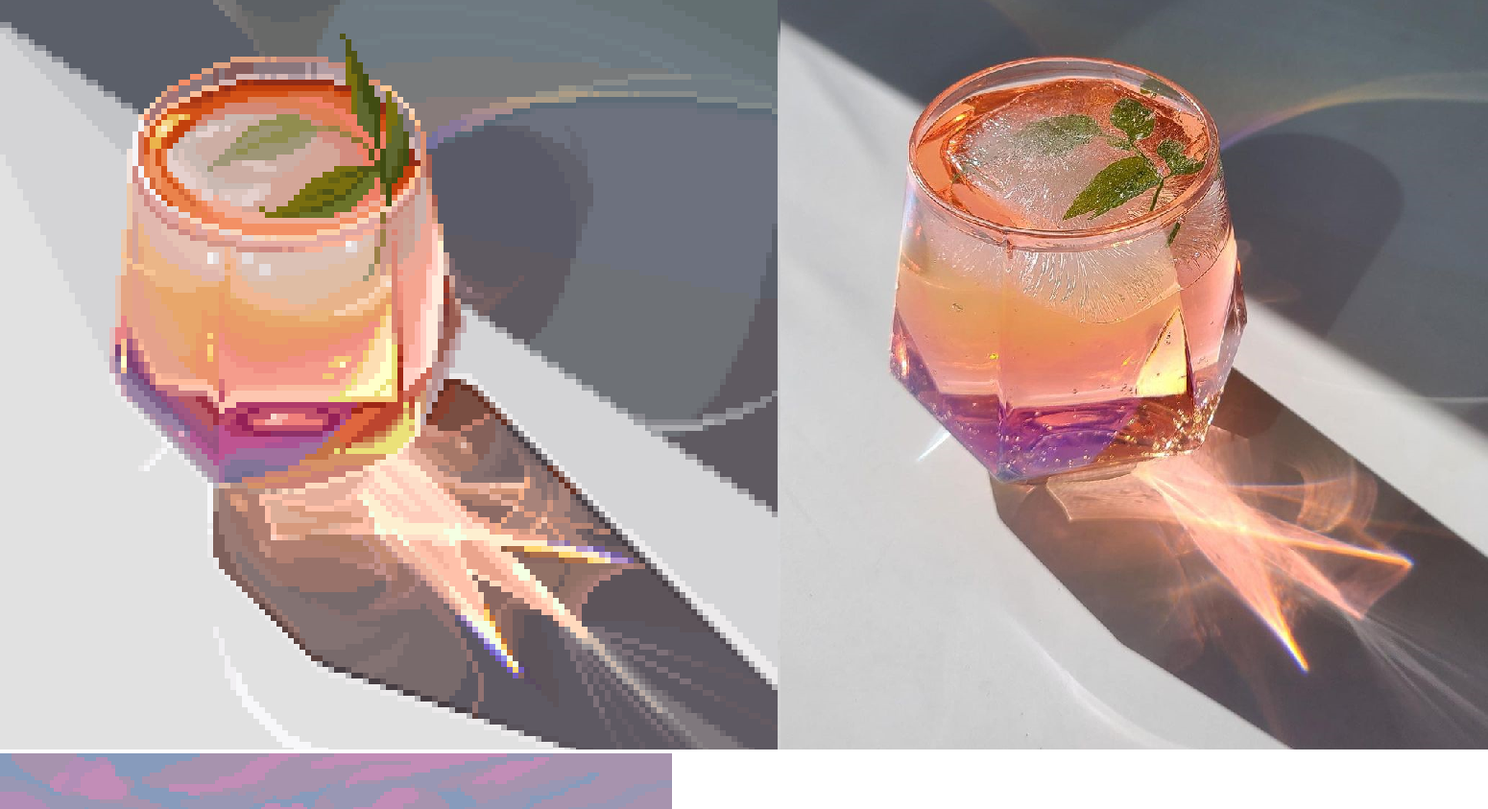
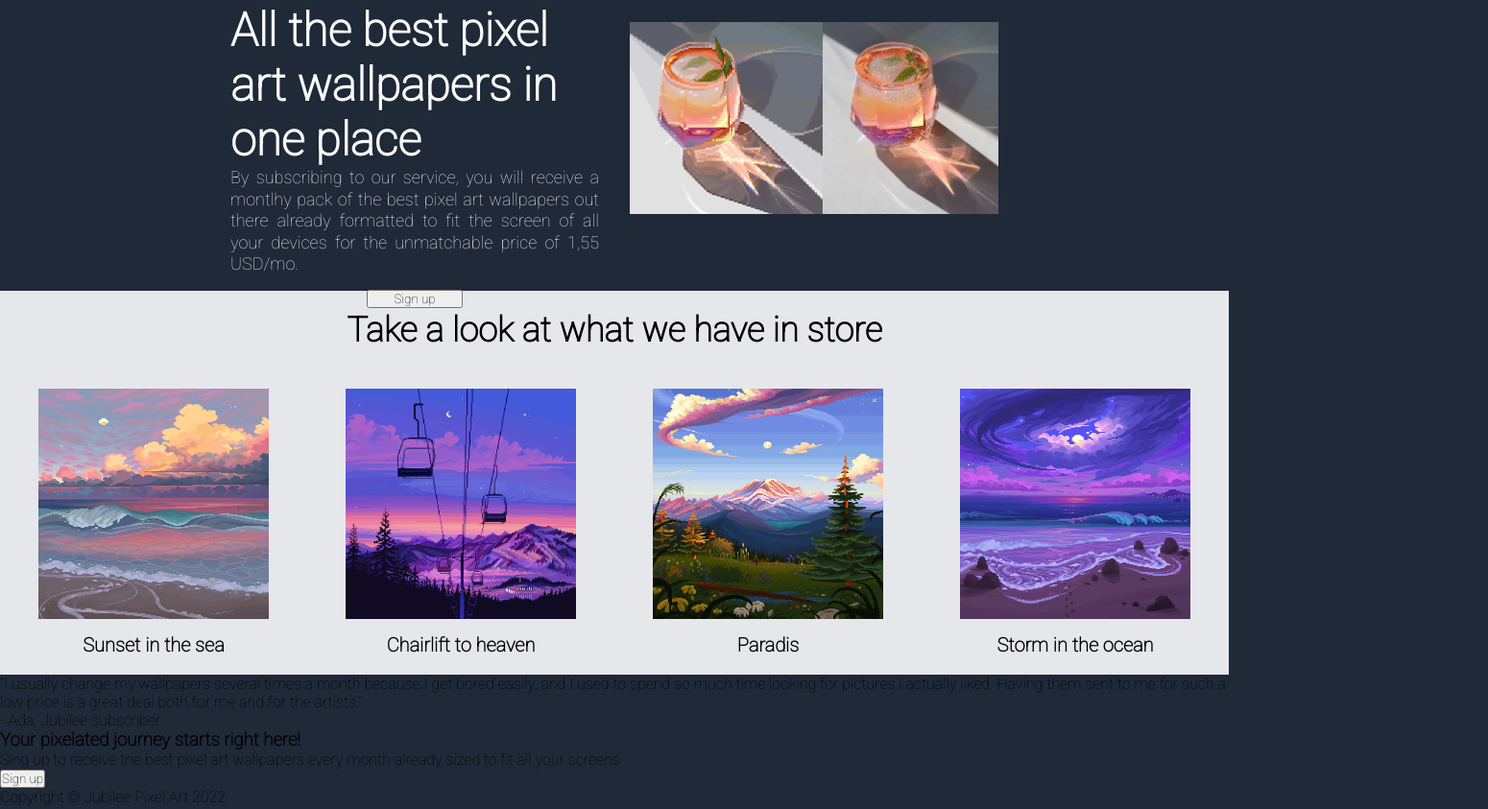
Before and after one commit to lilenivonne/theodinproject-landingpage, a plain HTML site: page index.html in a window 1280 px wide. Shown: the part 107-950 px from the top of the page at 96% size, 1550 px wide, since content can reach past the window. Drawn offline with Linux system fonts and the light colour scheme.

Commit message:
Add css rules for about and products section

```diff
--- a/index.html
+++ b/index.html
@@ -7,6 +7,7 @@
     <meta name="viewport" content="width=device-width, initial-scale=1.0">
     <title>Jubilee store</title>
     <link rel="stylesheet" href="styles.css">
+    <link href="https://fonts.googleapis.com/css2?family=Roboto:wght@100&display=swap" rel="stylesheet">
 </head>
 
 <body>
@@ -25,7 +26,7 @@
 
     <main>
 
-    <section id="#about">
+    <section id="about">
         <div>
             <h1>
                 All the best pixel art wallpapers in one place
@@ -40,8 +41,8 @@
     </section>
 
     <section id="our-products">
-        <h2></h2>
-        <div>
+        <h2>Take a look at what we have in store</h2>
+        <div id="wallpapers">
             <div class="img-div">
                 <img src="/photos/art1.png">
                 <p>Sunset in the sea</p>
--- a/styles.css
+++ b/styles.css
@@ -1,16 +1,25 @@
 * {
     margin: 0;
     padding: 0;
+    font-family: 'Roboto', sans-serif;
 }
+
+body {
+    background-color: #1F2937;
+}
+
+/* Header/navbar */
 
 header {
     background-color: #1F2937;
     display: flex;
     position: fixed;
+    top: 0;
     width: 100vw;
     font-family: 'Roboto';
     justify-content: space-between;
     align-items: center;
+    height: 3vh;
 }
 
 header h2 {
@@ -37,3 +46,91 @@ nav ul li a {
     font-size: 18px;
 
 }
+
+/* About section */
+
+#about {
+    display: flex;
+    background-color: #1F2937;
+    justify-content: center;
+    align-items: center;
+    margin-top: 50px;
+    height: 45vh;
+
+}
+
+#about div {
+    display: flex;
+    flex-direction: column;
+    width: 30vw;
+    height: 30vh;
+    margin-right: 2.5vw;
+    justify-content: space-between;
+    align-items:center;
+}
+
+#about h1 {
+    color: #f9faf8;
+    font-size: 48px;
+    font-weight: extra-bold;
+}
+
+#about p {
+    color: #e5e7eB;
+    font-size: 18px;
+    text-align: justify;
+    line-height: 125%;
+}
+
+#about button {
+    margin-top: 15px;
+    width: 100px;
+    height: 30px;
+}
+
+#about img {
+    width: 30vw;
+    height: auto;
+}
+
+/* Products section */
+
+#our-products {
+    background-color: #e5e7eb;
+    display: flex;
+    flex-direction: column;
+    width: 100vw;
+    height: 50vh;
+    align-items: center;
+    justify-content: center;
+}
+
+#our-products h2 {
+    margin-bottom: 40px;
+    font-size: 36px;
+}
+
+#our-products #wallpapers {
+    display: flex;
+    width: 100vw;
+    justify-content: space-around;
+    align-items: center;
+}
+
+#our-products .img-div {
+    display: flex;
+    flex-direction: column;
+}
+
+#our-products p {
+    font-size: 20px;
+    font-weight: 600;
+    justify-self: center;
+    align-self: center;
+    margin-top: 15px;
+}
+
+#our-products img {
+    height: 30vh;
+    width: 30vh;
+}
```
